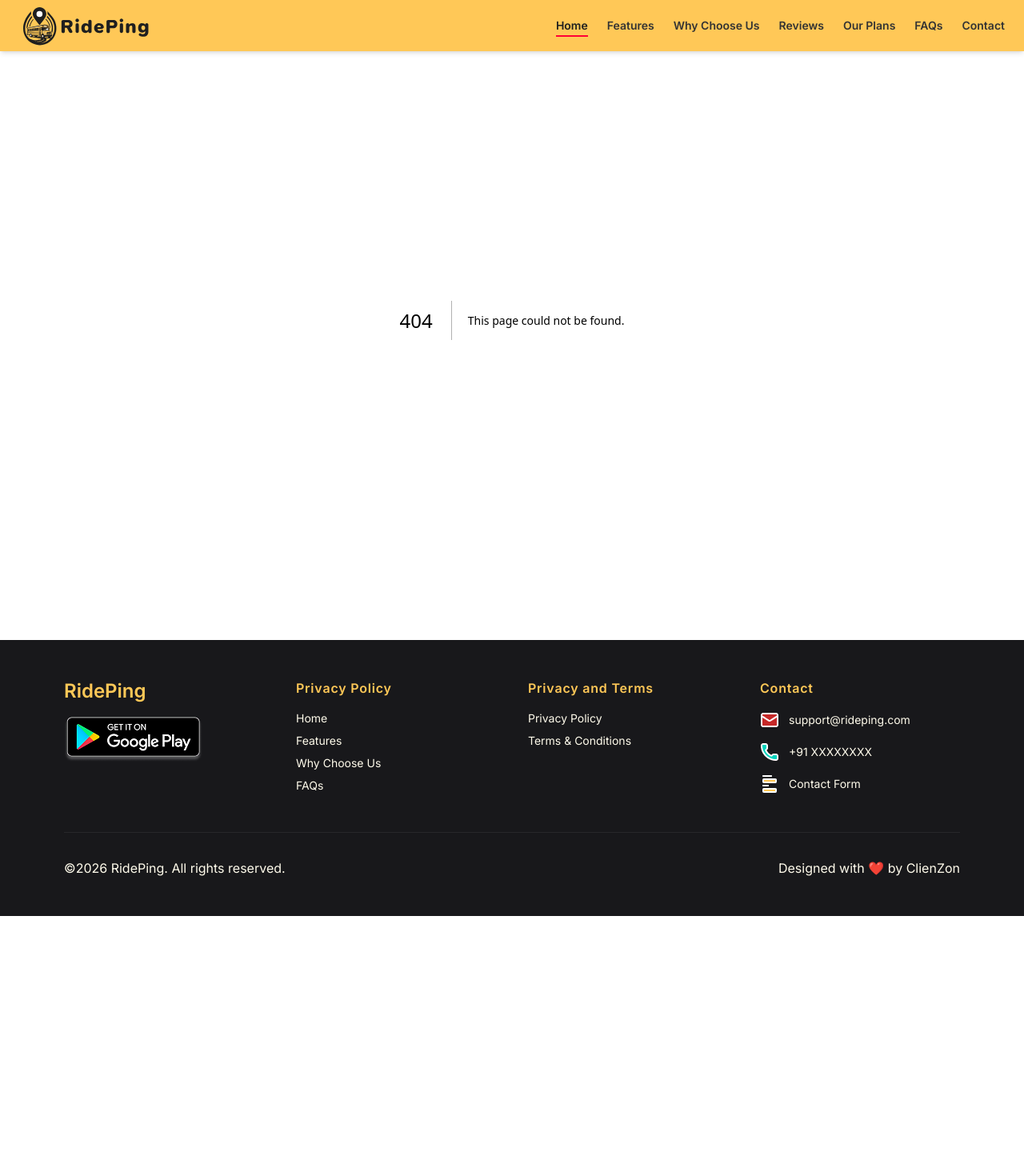
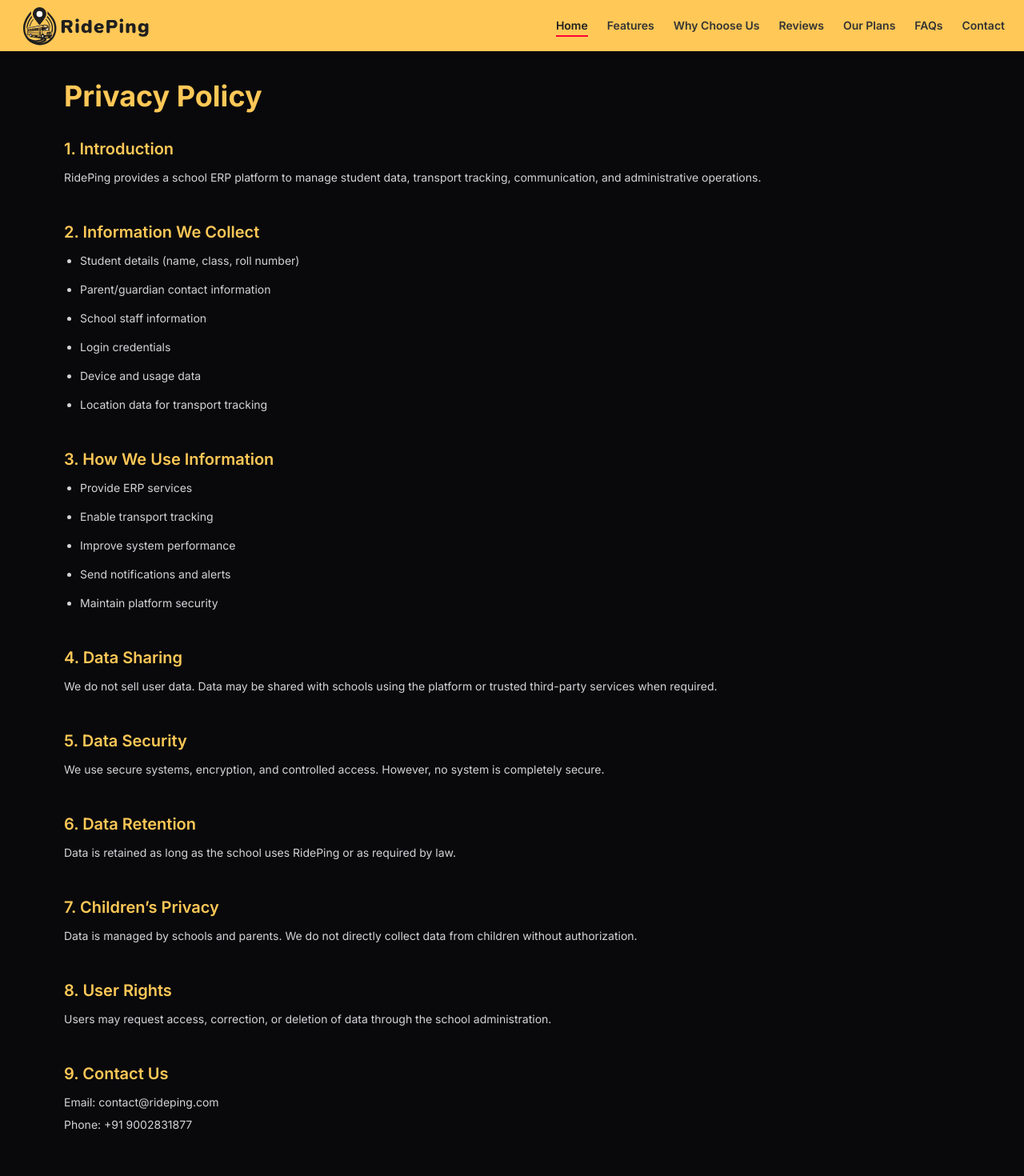
Before and after one commit to Piyush8092/RidePing, a Next.js app: page /privacy-policy in a window 1280 px wide. Before the commit this address had no page. Shown: the top 1470 px of the page at 80% size. Before the commit the page ends 1145 px from the top, so only its background shows below. Built offline with nearby package versions, Linux system fonts and the light colour scheme.

Commit message:
add privacy, terms policy pages

```diff
--- /dev/null
+++ b/src/app/privacy-policy/page.jsx
@@ -0,0 +1,81 @@
+import PolicyLayout from "@/components/common/PolicyLayout";
+
+export default function PrivacyPolicyPage() {
+  return (
+    <PolicyLayout title="Privacy Policy">
+      <section>
+        <h2 className="text-primary mb-2 text-xl font-semibold">1. Introduction</h2>
+        <p>
+          RidePing provides a school ERP platform to manage student data, transport tracking,
+          communication, and administrative operations.
+        </p>
+      </section>
+
+      <section>
+        <h2 className="text-primary mb-2 text-xl font-semibold">2. Information We Collect</h2>
+        <ul className="list-disc space-y-2 pl-5">
+          <li>Student details (name, class, roll number)</li>
+          <li>Parent/guardian contact information</li>
+          <li>School staff information</li>
+          <li>Login credentials</li>
+          <li>Device and usage data</li>
+          <li>Location data for transport tracking</li>
+        </ul>
+      </section>
+
+      <section>
+        <h2 className="text-primary mb-2 text-xl font-semibold">3. How We Use Information</h2>
+        <ul className="list-disc space-y-2 pl-5">
+          <li>Provide ERP services</li>
+          <li>Enable transport tracking</li>
+          <li>Improve system performance</li>
+          <li>Send notifications and alerts</li>
+          <li>Maintain platform security</li>
+        </ul>
+      </section>
+
+      <section>
+        <h2 className="text-primary mb-2 text-xl font-semibold">4. Data Sharing</h2>
+        <p>
+          We do not sell user data. Data may be shared with schools using the platform or trusted
+          third-party services when required.
+        </p>
+      </section>
+
+      <section>
+        <h2 className="text-primary mb-2 text-xl font-semibold">5. Data Security</h2>
+        <p>
+          We use secure systems, encryption, and controlled access. However, no system is completely
+          secure.
+        </p>
+      </section>
+
+      <section>
+        <h2 className="text-primary mb-2 text-xl font-semibold">6. Data Retention</h2>
+        <p>Data is retained as long as the school uses RidePing or as required by law.</p>
+      </section>
+
+      <section>
+        <h2 className="text-primary mb-2 text-xl font-semibold">7. Children’s Privacy</h2>
+        <p>
+          Data is managed by schools and parents. We do not directly collect data from children
+          without authorization.
+        </p>
+      </section>
+
+      <section>
+        <h2 className="text-primary mb-2 text-xl font-semibold">8. User Rights</h2>
+        <p>
+          Users may request access, correction, or deletion of data through the school
+          administration.
+        </p>
+      </section>
+
+      <section>
+        <h2 className="text-primary mb-2 text-xl font-semibold">9. Contact Us</h2>
+        <p>Email: contact@rideping.com</p>
+        <p>Phone: +91 9002831877</p>
+      </section>
+    </PolicyLayout>
+  );
+}
--- /dev/null
+++ b/src/app/terms-and-conditions/page.jsx
@@ -0,0 +1,78 @@
+import PolicyLayout from "@/components/common/PolicyLayout";
+
+export default function TermsPage() {
+  return (
+    <PolicyLayout title="Terms & Conditions">
+      <section>
+        <h2 className="text-primary mb-2 text-xl font-semibold">1. Acceptance of Terms</h2>
+        <p>
+          By using RidePing, you agree to these terms. If you do not agree, do not use the platform.
+        </p>
+      </section>
+
+      <section>
+        <h2 className="text-primary mb-2 text-xl font-semibold">2. Services</h2>
+        <p>
+          RidePing provides school ERP, transport tracking, communication tools, and administrative
+          features.
+        </p>
+      </section>
+
+      <section>
+        <h2 className="text-primary mb-2 text-xl font-semibold">3. User Responsibilities</h2>
+        <ul className="list-disc space-y-2 pl-5">
+          <li>Provide accurate information</li>
+          <li>Maintain account security</li>
+          <li>Use the platform legally</li>
+          <li>Avoid misuse or hacking attempts</li>
+        </ul>
+      </section>
+
+      <section>
+        <h2 className="text-primary mb-2 text-xl font-semibold">4. Payments</h2>
+        <p>
+          Paid plans are billed per student/month. Services may be suspended if payment is not
+          completed.
+        </p>
+      </section>
+
+      <section>
+        <h2 className="text-primary mb-2 text-xl font-semibold">5. Data Ownership</h2>
+        <p>
+          Schools own their data. RidePing acts as a service provider and does not claim ownership.
+        </p>
+      </section>
+
+      <section>
+        <h2 className="text-primary mb-2 text-xl font-semibold">6. Service Availability</h2>
+        <p>We aim for high uptime but do not guarantee uninterrupted service.</p>
+      </section>
+
+      <section>
+        <h2 className="text-primary mb-2 text-xl font-semibold">7. Limitation of Liability</h2>
+        <p>
+          RidePing is not responsible for data loss, misuse, or interruptions beyond our control.
+        </p>
+      </section>
+
+      <section>
+        <h2 className="text-primary mb-2 text-xl font-semibold">8. Termination</h2>
+        <p>
+          Accounts may be suspended for violations or non-payment. Users may stop using the service
+          anytime.
+        </p>
+      </section>
+
+      <section>
+        <h2 className="text-primary mb-2 text-xl font-semibold">9. Governing Law</h2>
+        <p>These terms are governed by the laws of India.</p>
+      </section>
+
+      <section>
+        <h2 className="text-primary mb-2 text-xl font-semibold">10. Contact</h2>
+        <p>Email: contact@rideping.com</p>
+        <p>Phone: +91 9002831877</p>
+      </section>
+    </PolicyLayout>
+  );
+}
--- a/src/components/Footer.js
+++ b/src/components/Footer.js
@@ -5,6 +5,7 @@ import PlayBTN from "@/components/assets/PlayBTN.png";
 import mailIcon from "@/components/assets/iconsfooter/mail.png";
 import phoneIcon from "@/components/assets/iconsfooter/phone.png";
 import formIcon from "@/components/assets/iconsfooter/form.png";
+import Link from "next/link";
 
 const Footer = () => {
   return (
@@ -55,14 +56,20 @@ const Footer = () => {
             </h3>
             <ul className="space-y-2 text-sm">
               <li>
-                <a href="#" className="hover:text-primary text-amber-50 transition">
+                <Link
+                  href="/privacy-policy"
+                  className="hover:text-primary text-amber-50 transition"
+                >
                   Privacy Policy
-                </a>
+                </Link>
               </li>
               <li>
-                <a href="#" className="hover:text-primary text-amber-50 transition">
+                <Link
+                  href="/terms-and-conditions"
+                  className="hover:text-primary text-amber-50 transition"
+                >
                   Terms & Conditions
-                </a>
+                </Link>
               </li>
             </ul>
           </div>
@@ -72,7 +79,7 @@ const Footer = () => {
             <h3 className="text-1xl text-primary mb-4 font-semibold tracking-wider">Contact</h3>
             <ul className="space-y-4">
               <li>
-                <a href="#" className="group block">
+                <a href="mailto:contact@rideping.com" className="group block">
                   <div className="flex items-center gap-3">
                     <div className="relative h-6 w-6 shrink-0 transition-transform group-hover:scale-110">
                       <Image
@@ -84,14 +91,14 @@ const Footer = () => {
                       />
                     </div>
                     <span className="group-hover:text-primary text-sm text-amber-50 transition-colors">
-                      support@rideping.com
+                      contact@rideping.com
                     </span>
                   </div>
                 </a>
               </li>
 
               <li>
-                <a href="#" className="group block">
+                <a href="tel:+919002831877" className="group block">
                   <div className="flex items-center gap-3">
                     <div className="relative h-6 w-6 shrink-0 transition-transform group-hover:scale-110">
                       <Image
@@ -103,7 +110,7 @@ const Footer = () => {
                       />
                     </div>
                     <span className="group-hover:text-primary text-sm text-amber-50 transition-colors">
-                      +91 XXXXXXXX
+                      +91 9002831877
                     </span>
                   </div>
                 </a>
--- /dev/null
+++ b/src/components/common/PolicyLayout.jsx
@@ -0,0 +1,15 @@
+"use client";
+
+const PolicyLayout = ({ title, children }) => {
+  return (
+    <main className="bg-zinc-950 px-6 pt-[100px] pb-16 text-zinc-300 md:px-20">
+      <div className="mx-auto max-w-7xl">
+        <h1 className="text-primary mb-8 text-3xl font-bold md:text-4xl">{title}</h1>
+
+        <div className="space-y-10 text-sm leading-7">{children}</div>
+      </div>
+    </main>
+  );
+};
+
+export default PolicyLayout;
```
